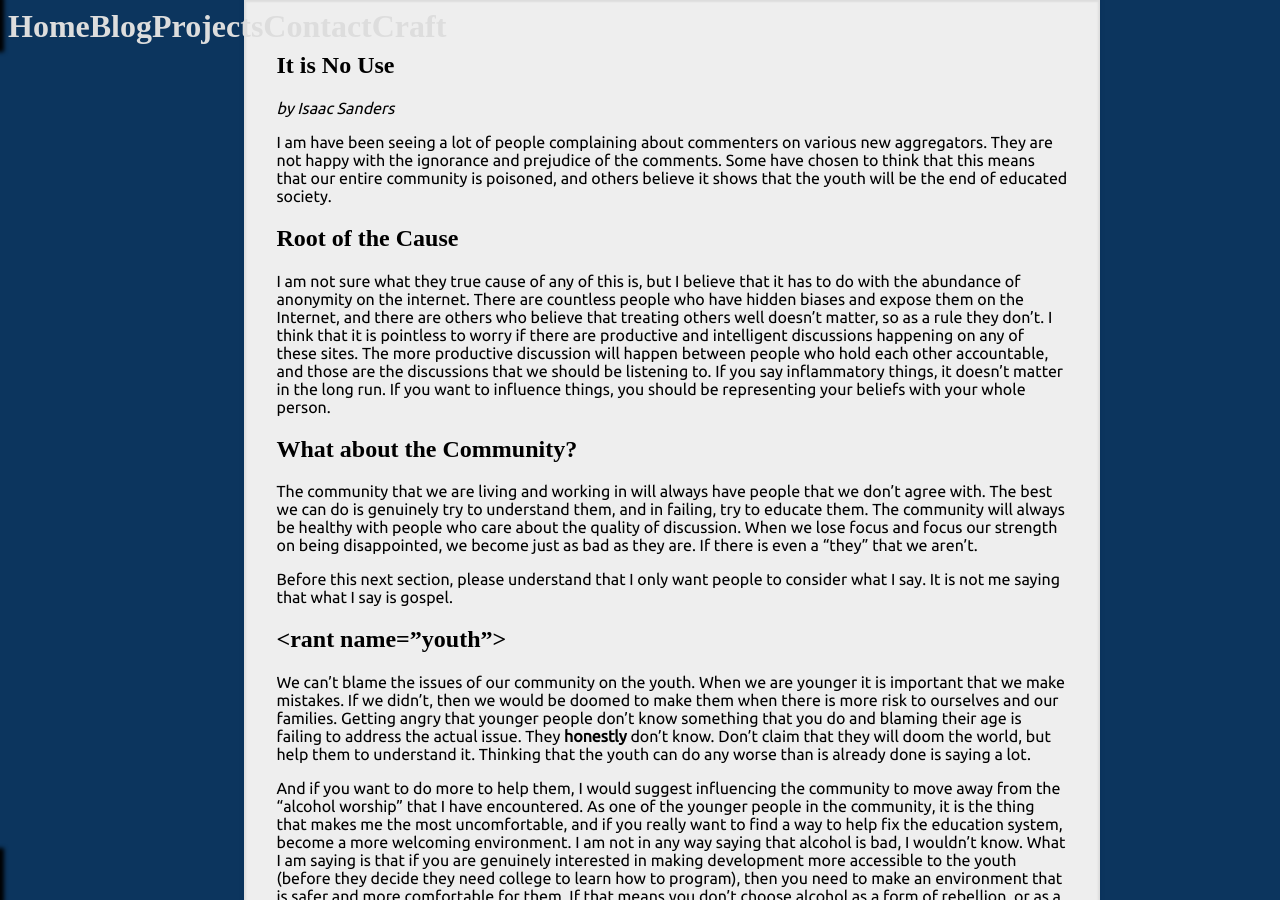
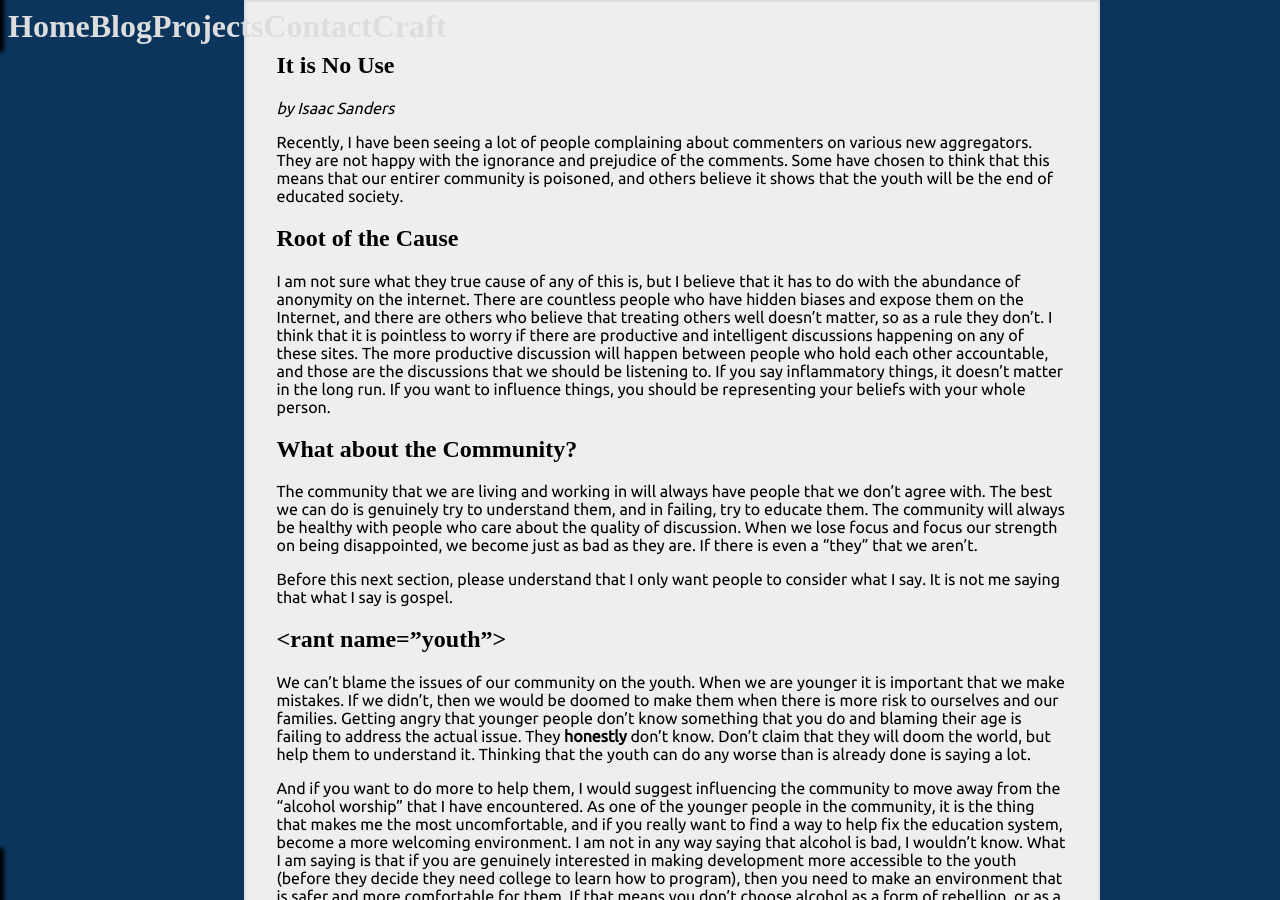
Before and after one commit to isaacsanders/isaacsanders.github.com, a Jekyll site: the page built from _posts/2012-02-24-it-is-no-use.md, in a window 1280 px wide. Built offline with Jekyll 4.4.1, drawn with Linux system fonts in a browser that asks for light colours; some web fonts are replaced; comment, search, counter and statistics services are not loaded.

Commit message:
grammar error

```diff
--- a/_posts/2012-02-24-it-is-no-use.md
+++ b/_posts/2012-02-24-it-is-no-use.md
@@ -3,11 +3,11 @@ layout: blog_post
 title: It is No Use
 ---
 
-I am have been seeing a lot of people complaining about commenters on various
-new aggregators. They are not happy with the ignorance and prejudice of the
-comments. Some have chosen to think that this means that our entire community is
-poisoned, and others believe it shows that the youth will be the end of educated
-society.
+Recently, I have been seeing a lot of people complaining about commenters on
+various new aggregators. They are not happy with the ignorance and prejudice of
+the comments. Some have chosen to think that this means that our entirer
+community is poisoned, and others believe it shows that the youth will be the
+end of educated society.
 
 ##Root of the Cause
 
```
